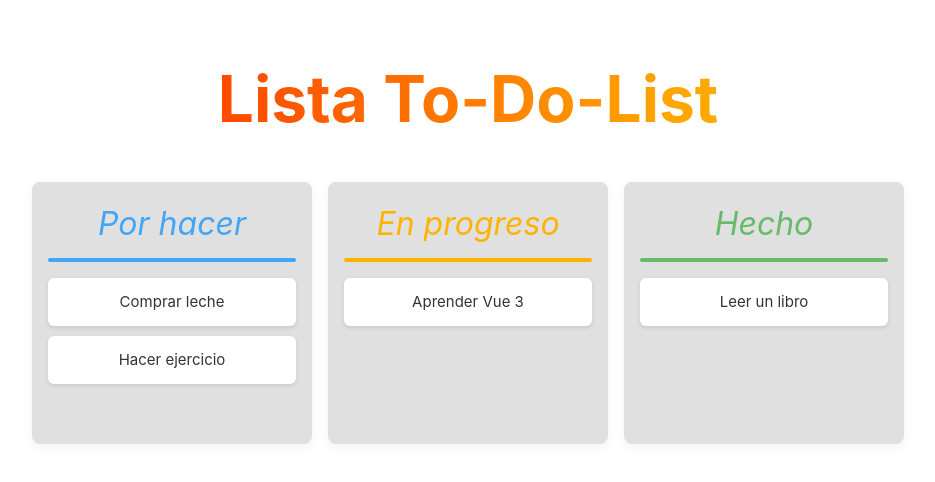
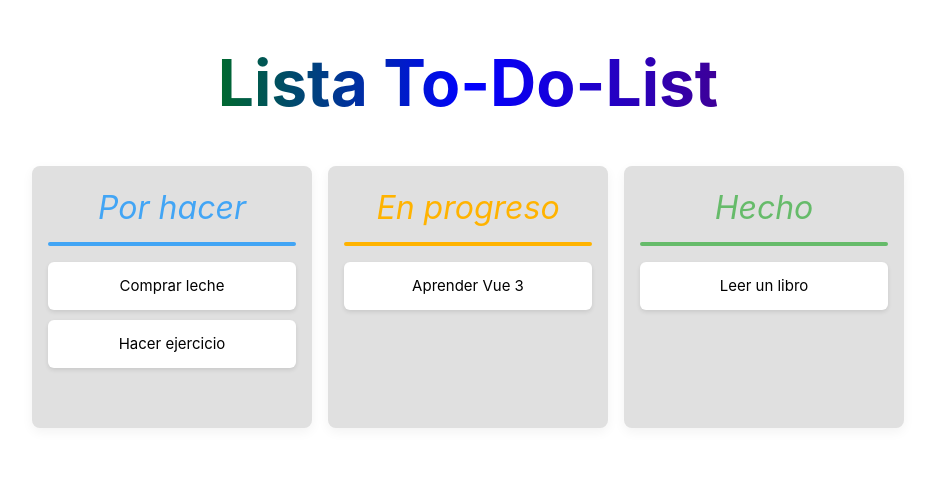
Before and after one commit to minguitof/to-do-list, a Vue app in the folder Front/: page / in a window 1280 px wide. Shown: the top 482 px of the page, without its empty margins (172-1107 px from the left). Built offline with nearby package versions, Linux system fonts and the light colour scheme.

Commit message:
Documentacion de codigo y limpieza de codigo no usado, se realiza pequeño ajuste de animación al titulo

```diff
--- a/Front/src/App.vue
+++ b/Front/src/App.vue
@@ -1,13 +1,15 @@
 <template>
-  <div class="main-container">
-    <div class="title-center">
-        <h1 class="rainbow-text">Lista To-Do-List</h1>
+    <!-- div que permite jugar con el estilo del titulo -->
+    <h1 class="rainbow-text">Lista To-Do-List</h1>
+
+    <!-- contenedor principal que define cómo se estructura la página -->
+    <div class="main-container">
+      <!-- subcontenedor dentro de main-container, donde se posicionan los elementos de forma horizontal o vertical (según el caso). Aquí aloja al componente <Board /> -->
+      <div class="column-container">
+        <Board />
+      </div>
     </div>
 
-    <div class="column-container">
-    <Board />
-    </div>
-  </div>
 </template>
 
 <script>
@@ -23,26 +25,21 @@ export default {
 <style scoped>
 
 .main-container {
-  display: flex;
-  flex-direction: column; /* Coloca hijos en vertical */
-  height: 100vh;
-  box-sizing: border-box;
-  color: rgb(46, 24, 24);
-}
-
-.title-center {
-  text-align: center;
-  margin-top: 1rem;
+  display: flex; /* Convierte el contenedor en un contenedor flex, lo que permite alinear sus hijos con reglas de flexbox */
+  flex-direction: column; /* Coloca los elementos hijos en columna (de arriba hacia abajo) */
+  height: 100vh; /* Hace que el contenedor ocupe el 100% de la altura del viewport */
+  box-sizing: border-box; /* Incluye padding y border en el cálculo del ancho/alto total */
+  color: rgb(34, 19, 19); /* Color de texto oscuro/marrón para los elementos dentro */
 }
 
 .column-container {
-  display: flex;
-  justify-content: center;
-  align-items: flex-start;
-  padding: 1rem;
-  gap: 1rem;
-  flex: 1; /* Para que ocupe el resto del espacio */
-  color: #333;
+  display: flex; /* También es un contenedor flex. */
+  justify-content: center; /* Centra horizontalmente el contenido (por ejemplo, el <Board />). */
+  align-items: flex-start; /* Alinea los elementos al inicio vertical del contenedor */
+  padding: 1rem; /* Añade un margen interno alrededor del contenido */
+  gap: 1rem; /* Espacio entre los elementos hijos (si hay más de uno) */
+  flex: 1; /* Hace que este contenedor crezca para llenar el espacio disponible dentro del .main-container */
+  color: #000000; /* Establece el color del texto a gris oscuro */
 }
 
 html, body, #app {
@@ -56,33 +53,46 @@ html, body, #app {
 /* Degradado para el titulo */
 
 .rainbow-text {
-  font-weight: bold;
-  font-size: 4rem;
-  background: linear-gradient(
-    90deg,
+  font-weight: bold; /* Hace que el texto sea más grueso */
+  font-size: 4rem; /* Tamaño del titulo */
+  background: linear-gradient( /* Colores */
+    to right,
     red,
     orange,
     yellow,
     green,
     blue,
     indigo,
-    violet
+    violet,
+    indigo,
+    blue,
+    green,
+    yellow,
+    orange,
+    red
   );
-  background-size: 400%;
-  -webkit-background-clip: text;
-  -webkit-text-fill-color: transparent;
-  animation: rainbow-text 5s linear infinite;
-  text-align: center;
+  background-size: 200% 100%; /* Ajusta el tamaño del fondo (en este caso, el gradiente) */
+  background-position: center; /* Define desde dónde se muestra el fondo dentro del elemento */
+  -webkit-background-clip: text; /* Controla cómo se recorta el fondo */
+  -webkit-text-fill-color: transparent; /* Hace que el color real del texto sea transparente  */
+  animation: pulse-gradient 4s ease-in-out infinite; /* Aplica una animación llamada pulse-gradient */
+  text-align: center; /* Centra el texto horizontalmente dentro de su contenedor */
 }
 
-@keyframes rainbow-text {
+
+@keyframes pulse-gradient {
   0% {
-    background-position: 0%;
+    background-size: 200% 100%;
+    background-position: center;
+  }
+  50% {
+    background-size: 400% 100%;
+    background-position: left;
   }
   100% {
-    background-position: 100%;
+    background-size: 200% 100%;
+    background-position: center;
   }
 }
 
-
 </style>
--- a/Front/src/components/Board.vue
+++ b/Front/src/components/Board.vue
@@ -1,7 +1,9 @@
 <script setup>
-import { reactive } from 'vue'
-import Column from './Column.vue'
+import { reactive } from 'vue' // convierte un objeto normal en uno reactivo (Vue detecta los cambios)
+import Column from './Column.vue' // componente hijo que representa cada columna del tablero (Por hacer, En progreso, Hecho)
 
+// Lista de notas basicas quemadas en codigo, mas adelante seran agregadas por el usuario
+//El objeto completo es reactivo, así que cualquier cambio se refleja en la interfaz sin recargar.
 const columns = reactive({
   todo: [
     { id: 1, text: 'Comprar leche' },
@@ -15,12 +17,14 @@ const columns = reactive({
   ],
 })
 
+// Cuando una nota se mueve (drag & drop), se llama esta función.
 function updateNotes(columnKey, newNotes) {
   columns[columnKey] = newNotes
 }
 </script>
 
 <template>
+  <!-- creacion de cada contenedor con sus respectivos id para ser usados -->
   <div class="board">
     <Column
       title="Por hacer"
@@ -43,17 +47,14 @@ function updateNotes(columnKey, newNotes) {
   </div>
 </template>
 
-
 <style scoped>
-
 .board {
   display: flex;
   gap: 1rem;
   justify-content: center;
   align-items: flex-start;
-  flex-wrap: wrap;
+  flex-wrap: wrap; /* si no caben en una fila (por ejemplo, en móvil), se bajan. */
   text-align: center;
   padding: 1rem;
 }
-
 </style>
--- a/Front/src/components/Column.vue
+++ b/Front/src/components/Column.vue
@@ -1,27 +1,42 @@
 <script setup>
+// Aca realizamos las importaciones necesarias para usar en el template
 import { defineProps, defineEmits } from 'vue'
-import draggable from 'vuedraggable'
+import draggable from 'vuedraggable' // Aca importamos a draggable, nos permite hacer animaciones
 
+// variable donde definimos los name de cada propiedad
 const props = defineProps({
   title: String,
   notes: Array,
   type: String, // "todo", "doing", "done"
 })
 
+// variable donde definimos los name de cada evento
 const emit = defineEmits(['update:notes'])
 
+// funcion que toma la variable emit y actualiza los valores de cada nota si hay una nueva
 function onUpdateModelValue(newValue) {
   emit('update:notes', newValue)
 }
-
-
 </script>
 
 <template>
+  <!-- Contenedor que nos permite crear las columnas cada una con su respectivo name -->
   <div :class="['column-box', type]">
+    <!-- permite darle estilo al titulo de cada una de las columnas -->
     <h2>{{ title }}</h2>
+    <!-- nos crea un separador con estilo el cual separa el titulo de las notas -->
     <div :class="['column-separator', type]"></div> <!-- la barrita -->
 
+    <!--
+      Componente draggable (de la librería vuedraggable)
+      - Permite arrastrar y soltar notas dentro de la columna
+      - También permite moverlas entre columnas (porque comparten el mismo grupo)
+
+      :modelValue="notes"                       -- Lista reactiva que se va a ordenar --
+      @update:modelValue="onUpdateModelValue"   -- Evento cuando se arrastra algo --
+      :group="{ name: 'notes' }"                -- Agrupación para mover entre columnas --
+      item-key="id"                             -- Clave única para cada nota --
+    -->
     <draggable
       :modelValue="notes"
       @update:modelValue="onUpdateModelValue"
@@ -29,6 +44,7 @@ function onUpdateModelValue(newValue) {
       item-key="id"
       style="min-height: 150px;"
     >
+    <!-- Slot que renderiza cada ítem individual -->
       <template #item="{ element }">
         <div style="
           background: white;
@@ -39,7 +55,7 @@ function onUpdateModelValue(newValue) {
           user-select: none;
           cursor: grab;
         ">
-          {{ element.text }}
+          {{ element.text }} <!-- Muestra el texto de la nota -->
         </div>
       </template>
     </draggable>
@@ -48,6 +64,7 @@ function onUpdateModelValue(newValue) {
 
 <style scoped>
 
+/* Contenedor visual de cada columna (Todo, Doing, Done) */
 .column-box {
   background: #e0e0e0;
   padding: 16px;
@@ -59,24 +76,7 @@ function onUpdateModelValue(newValue) {
   box-shadow: 0 4px 12px rgba(0,0,0,0.05);
 }
 
-.note-list {
-  list-style: none;
-  padding: 0;
-  margin-top: 1rem;
-  text-align: left;
-}
-
-.note {
-  background-color: #f0f4ff;
-  border: 1px solid #ccc;
-  border-left: 4px solid #3f51b5;
-  border-radius: 6px;
-  padding: 0.75rem;
-  margin-bottom: 0.75rem;
-  font-size: 14px;
-  box-shadow: 0 1px 3px rgba(0,0,0,0.1);
-}
-
+/* Si el ancho de la pantalla es menor o igual a 768px (por ejemplo, una tablet o celular), entonces el contenedor .board */
 @media (max-width: 768px) {
   .board {
     flex-direction: column;
@@ -84,7 +84,7 @@ function onUpdateModelValue(newValue) {
   }
 }
 
-/* Por hacer */
+/* estilo - Por hacer */
 .column-box.todo {
   border-color: #42a5f5;
 }
@@ -95,7 +95,7 @@ function onUpdateModelValue(newValue) {
   font-size: 2rem;
 }
 
-/* Haciendo */
+/* estilo -  Haciendo */
 .column-box.doing {
   border-color: #ffb300;
 }
@@ -106,7 +106,7 @@ function onUpdateModelValue(newValue) {
   font-size: 2rem;
 }
 
-/* Terminado */
+/* estilo - Terminado */
 .column-box.done {
   border-color: #66bb6a;
 }
@@ -117,6 +117,7 @@ function onUpdateModelValue(newValue) {
   font-size: 2rem;
 }
 
+/* Separador de la columna y titulo - sí la barrita */
 .column-separator {
   height: 4px;
   width: 100%;
```
